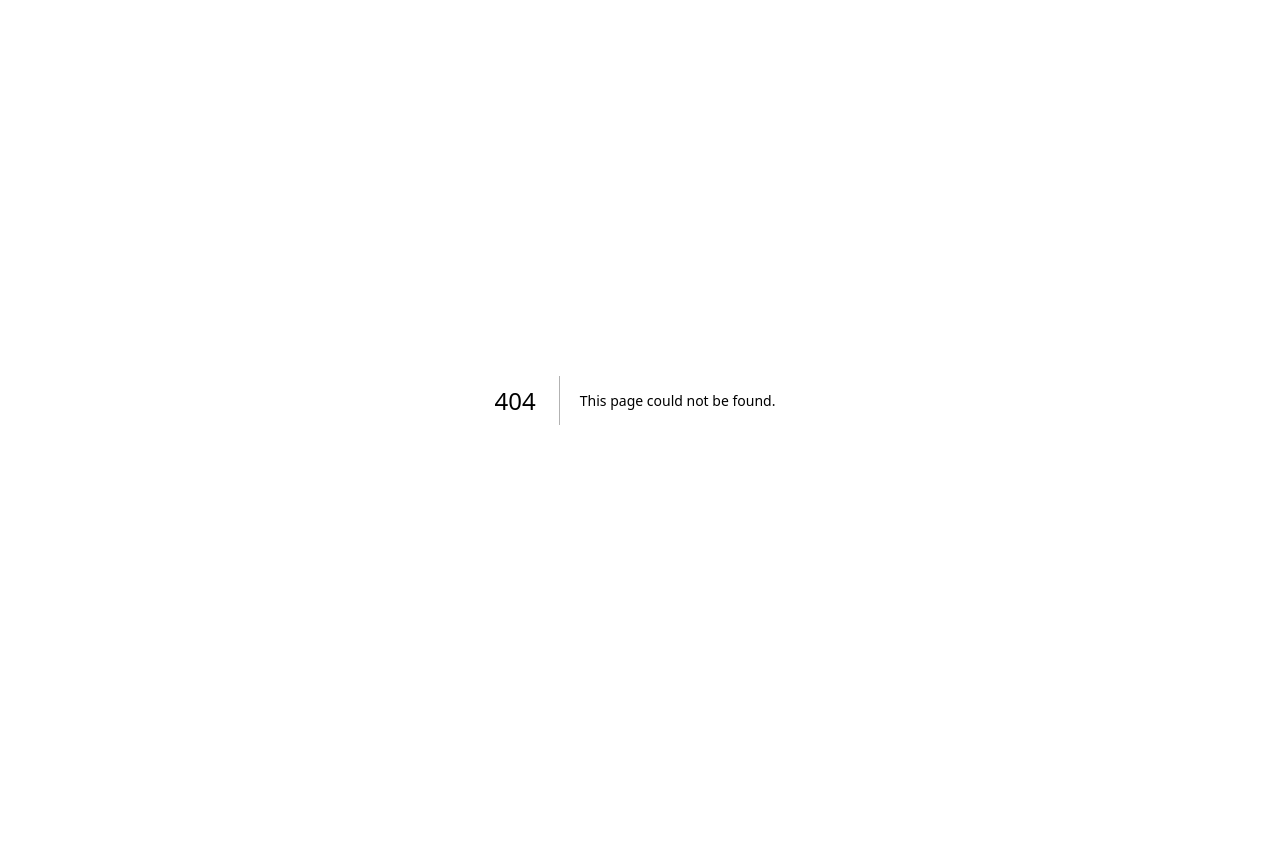
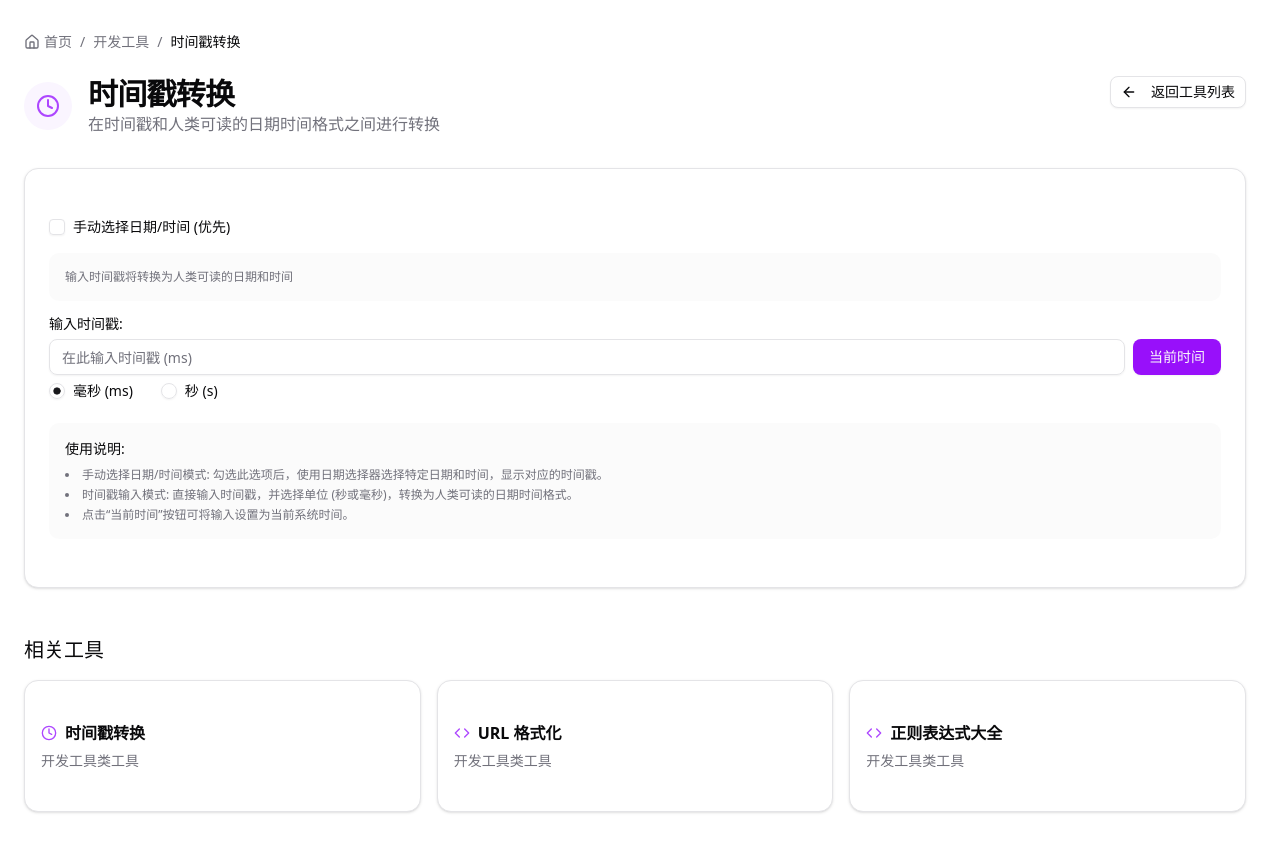
Before and after one commit to liwenka1/vven-tools, a Next.js app: page /tools/dev/timestamp-converter in a window 1280 px wide. Before the commit this address had no page. Shown: the top 852 px of the page. Before the commit the page ends 800 px from the top, so only its background shows below. Built offline with nearby package versions, Linux system fonts and the light colour scheme.

Commit message:
fix: 修正timestamp-converter页面的文件位置

```diff
--- /dev/null
+++ b/app/tools/dev/timestamp-converter/page.tsx
@@ -0,0 +1,209 @@
+"use client";
+
+import React, { useState, useEffect } from "react";
+import { Input } from "@/components/ui/input";
+import { Button } from "@/components/ui/button";
+import { Label } from "@/components/ui/label";
+import { RadioGroup, RadioGroupItem } from "@/components/ui/radio-group";
+import { Checkbox } from "@/components/ui/checkbox";
+import { Clock, ClipboardCopy } from "lucide-react";
+import ToolLayout from "@/components/tools/ToolLayout";
+import { Badge } from "@/components/ui/badge";
+// We'll need to install react-datepicker and date-fns
+// npm install react-datepicker date-fns
+// npm install --save-dev @types/react-datepicker
+import DatePicker from "react-datepicker";
+import "react-datepicker/dist/react-datepicker.css";
+import { format, fromUnixTime, getTime, getUnixTime } from "date-fns";
+
+const TimestampConverterPage = () => {
+  const [timestampInput, setTimestampInput] = useState<string>("");
+  const [unit, setUnit] = useState<"s" | "ms">("ms");
+  const [useManualDate, setUseManualDate] = useState<boolean>(false);
+  const [selectedDate, setSelectedDate] = useState<Date | null>(new Date());
+  const [result, setResult] = useState<string>("");
+  const [copied, setCopied] = useState<boolean>(false);
+
+  useEffect(() => {
+    if (useManualDate) {
+      if (selectedDate) {
+        const newTimestamp = unit === "s" ? getUnixTime(selectedDate) : getTime(selectedDate);
+        setResult(`时间戳 (${unit}): ${newTimestamp}`);
+        // Also update timestampInput to reflect the selected date for consistency when switching modes
+        setTimestampInput(newTimestamp.toString());
+      } else {
+        setResult("");
+      }
+    } else {
+      if (timestampInput) {
+        const tsNumber = parseInt(timestampInput, 10);
+        if (!isNaN(tsNumber)) {
+          try {
+            const date = unit === "s" ? fromUnixTime(tsNumber) : new Date(tsNumber);
+            setResult(`转换结果: ${format(date, "yyyy-MM-dd HH:mm:ss")}`);
+          } catch (error) {
+            console.log(error);
+            setResult("无效的时间戳或单位");
+          }
+        } else {
+          setResult("请输入有效的时间戳数字");
+        }
+      } else {
+        setResult("");
+      }
+    }
+  }, [timestampInput, unit, useManualDate, selectedDate]);
+
+  const handleSetCurrentTime = () => {
+    const now = new Date();
+    setSelectedDate(now); // Keep date picker in sync
+    const currentTimestamp = unit === "s" ? getUnixTime(now) : getTime(now);
+    setTimestampInput(currentTimestamp.toString());
+    if (useManualDate) {
+      setResult(`时间戳 (${unit}): ${currentTimestamp}`);
+    } else {
+      setResult(`转换结果: ${format(now, "yyyy-MM-dd HH:mm:ss")}`);
+    }
+  };
+
+  const handleCopy = async () => {
+    if (!result) return;
+    try {
+      await navigator.clipboard.writeText(result);
+      setCopied(true);
+      setTimeout(() => setCopied(false), 2000);
+    } catch (err) {
+      console.error("Failed to copy: ", err);
+    }
+  };
+
+  return (
+    <ToolLayout
+      title="时间戳转换"
+      description="在时间戳和人类可读的日期时间格式之间进行转换"
+      icon={<Clock className="h-6 w-6 text-purple-500" />}
+      category={{
+        name: "开发工具",
+        href: "/#dev-tools",
+        color: "bg-purple-50 dark:bg-purple-950/30"
+      }}
+    >
+      <div className="space-y-6 p-6">
+        <div className="space-y-4">
+          <div className="flex items-center space-x-2">
+            <Checkbox
+              id="manualDateMode"
+              checked={useManualDate}
+              onCheckedChange={(checked) => setUseManualDate(Boolean(checked))}
+            />
+            <Label htmlFor="manualDateMode" className="text-sm font-medium">
+              手动选择日期/时间 (优先)
+            </Label>
+          </div>
+
+          <div className="bg-muted/40 text-muted-foreground rounded-lg p-4 text-xs">
+            {useManualDate ? "选择日期和时间将生成对应的时间戳" : "输入时间戳将转换为人类可读的日期和时间"}
+          </div>
+
+          {useManualDate ? (
+            <div className="space-y-2">
+              <Label htmlFor="date-picker" className="font-medium">
+                选择日期和时间:
+              </Label>
+              <DatePicker
+                id="date-picker"
+                selected={selectedDate}
+                onChange={(date: Date | null) => setSelectedDate(date)}
+                showTimeSelect
+                timeFormat="HH:mm"
+                timeIntervals={15}
+                dateFormat="yyyy-MM-dd HH:mm"
+                className="bg-background text-foreground focus:ring-ring focus:border-ring w-full rounded-md border p-2"
+                wrapperClassName="w-full"
+              />
+            </div>
+          ) : (
+            <div className="space-y-2">
+              <Label htmlFor="timestamp" className="font-medium">
+                输入时间戳:
+              </Label>
+              <div className="flex space-x-2">
+                <Input
+                  id="timestamp"
+                  type="number"
+                  value={timestampInput}
+                  onChange={(e) => setTimestampInput(e.target.value)}
+                  placeholder={`在此输入时间戳 (${unit})`}
+                  className="flex-grow"
+                />
+                <Button onClick={handleSetCurrentTime} className="bg-purple-600 hover:bg-purple-700">
+                  当前时间
+                </Button>
+              </div>
+              <RadioGroup
+                defaultValue="ms"
+                value={unit}
+                onValueChange={(value: "s" | "ms") => setUnit(value)}
+                className="mt-2 flex items-center space-x-4"
+              >
+                <div className="flex items-center space-x-2">
+                  <RadioGroupItem value="ms" id="ms" />
+                  <Label htmlFor="ms" className="cursor-pointer font-normal">
+                    毫秒 (ms)
+                  </Label>
+                </div>
+                <div className="flex items-center space-x-2">
+                  <RadioGroupItem value="s" id="s" />
+                  <Label htmlFor="s" className="cursor-pointer font-normal">
+                    秒 (s)
+                  </Label>
+                </div>
+              </RadioGroup>
+            </div>
+          )}
+        </div>
+
+        {result && (
+          <div className="bg-muted/30 mt-6 rounded-lg border p-4">
+            <div className="mb-3 flex items-center justify-between">
+              <h3 className="text-base font-medium">结果:</h3>
+              <Button variant="ghost" size="sm" onClick={handleCopy} className="h-8">
+                <ClipboardCopy className="mr-2 h-4 w-4" />
+                复制
+              </Button>
+            </div>
+            <div className="bg-card rounded-md border p-4 font-mono text-sm break-all whitespace-pre-wrap">
+              {result}
+            </div>
+          </div>
+        )}
+
+        {copied && (
+          <div className="fixed right-4 bottom-4 z-50">
+            <Badge className="bg-purple-100 px-3 py-2 text-purple-800 shadow-lg dark:bg-purple-900 dark:text-purple-200">
+              <ClipboardCopy className="mr-2 h-4 w-4" />
+              已复制到剪贴板
+            </Badge>
+          </div>
+        )}
+
+        <div className="bg-muted/40 space-y-2 rounded-lg p-4 text-sm">
+          <h3 className="font-medium">使用说明:</h3>
+          <ul className="text-muted-foreground list-inside list-disc space-y-1 text-xs">
+            <li>
+              <span className="font-medium">手动选择日期/时间模式:</span>{" "}
+              勾选此选项后，使用日期选择器选择特定日期和时间，显示对应的时间戳。
+            </li>
+            <li>
+              <span className="font-medium">时间戳输入模式:</span> 直接输入时间戳，并选择单位
+              (秒或毫秒)，转换为人类可读的日期时间格式。
+            </li>
+            <li>点击&ldquo;当前时间&rdquo;按钮可将输入设置为当前系统时间。</li>
+          </ul>
+        </div>
+      </div>
+    </ToolLayout>
+  );
+};
+
+export default TimestampConverterPage;
```
